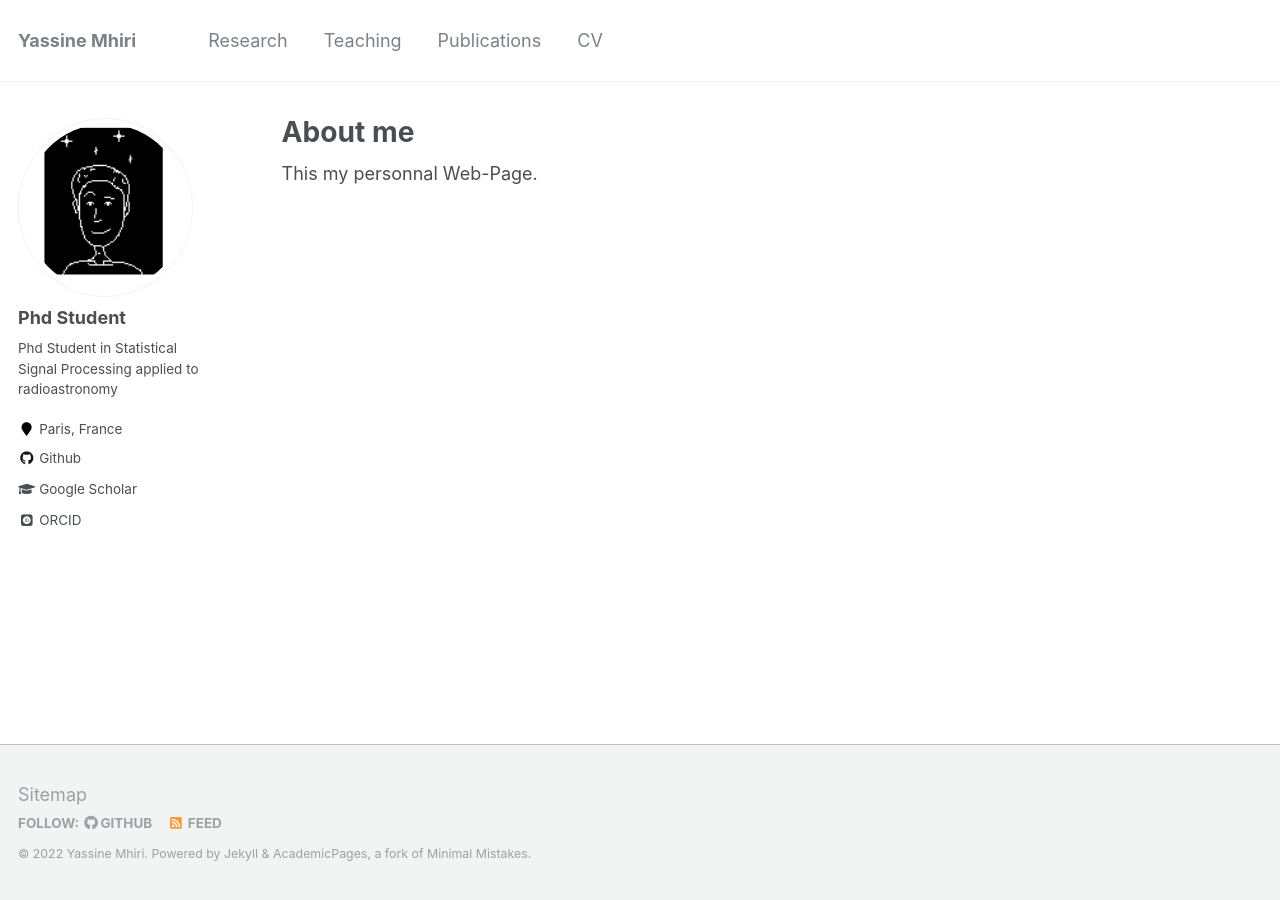
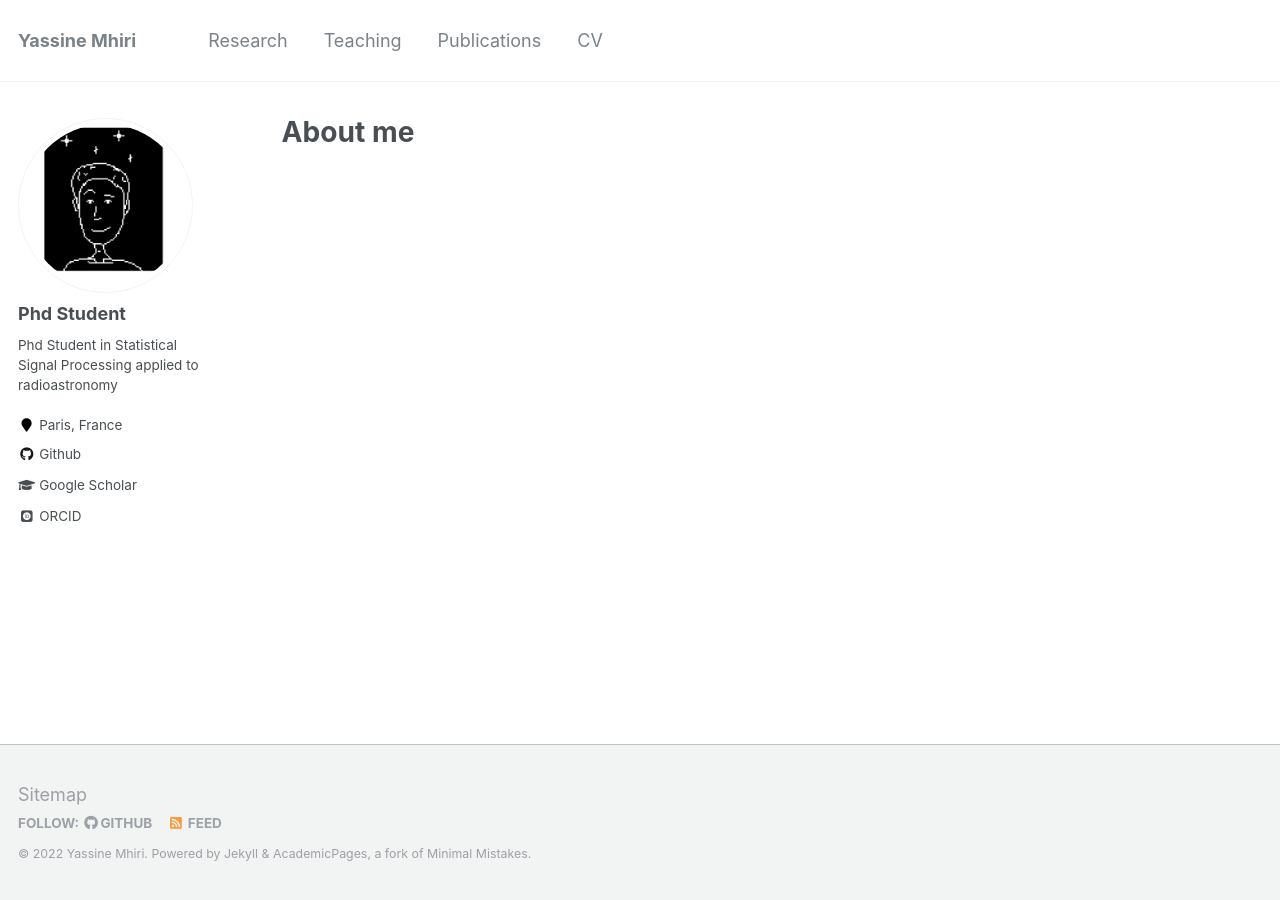
Before and after one commit to y-mhiri/y-mhiri.github.io, a Jekyll site: the page built from _pages/about.md, in a window 1280 px wide. Built offline with Jekyll 4.4.1, drawn with Linux system fonts in a browser that asks for light colours; some web fonts are replaced.

Commit message:
add pofile picture

```diff
--- a/_config.yml
+++ b/_config.yml
@@ -81,7 +81,7 @@ analytics:
 # Site Author
 author:
   name             : "Phd Student"
-  avatar           : "drawnface.png"
+  avatar           : "poorlydrawnface.png"
   bio              : "Phd Student in Statistical Signal Processing applied to radioastronomy"
   location         : "Paris, France"
   employer         :
--- a/_pages/about.md
+++ b/_pages/about.md
@@ -8,7 +8,6 @@ redirect_from:
   - /about.html
 ---
 
-This my personnal Web-Page.
 
 <!-- This is the front page of a website that is powered by the [academicpages template](https://github.com/academicpages/academicpages.github.io) and hosted on GitHub pages. [GitHub pages](https://pages.github.com) is a free service in which websites are built and hosted from code and data stored in a GitHub repository, automatically updating when a new commit is made to the respository. This template was forked from the [Minimal Mistakes Jekyll Theme](https://mmistakes.github.io/minimal-mistakes/) created by Michael Rose, and then extended to support the kinds of content that academics have: publications, talks, teaching, a portfolio, blog posts, and a dynamically-generated CV. You can fork [this repository](https://github.com/academicpages/academicpages.github.io) right now, modify the configuration and markdown files, add your own PDFs and other content, and have your own site for free, with no ads! An older version of this template powers my own personal website at [stuartgeiger.com](http://stuartgeiger.com), which uses [this Github repository](https://github.com/staeiou/staeiou.github.io).
 
```
Also changed, not shown: images/poorlydrawnface.png (added), 1 other file.
